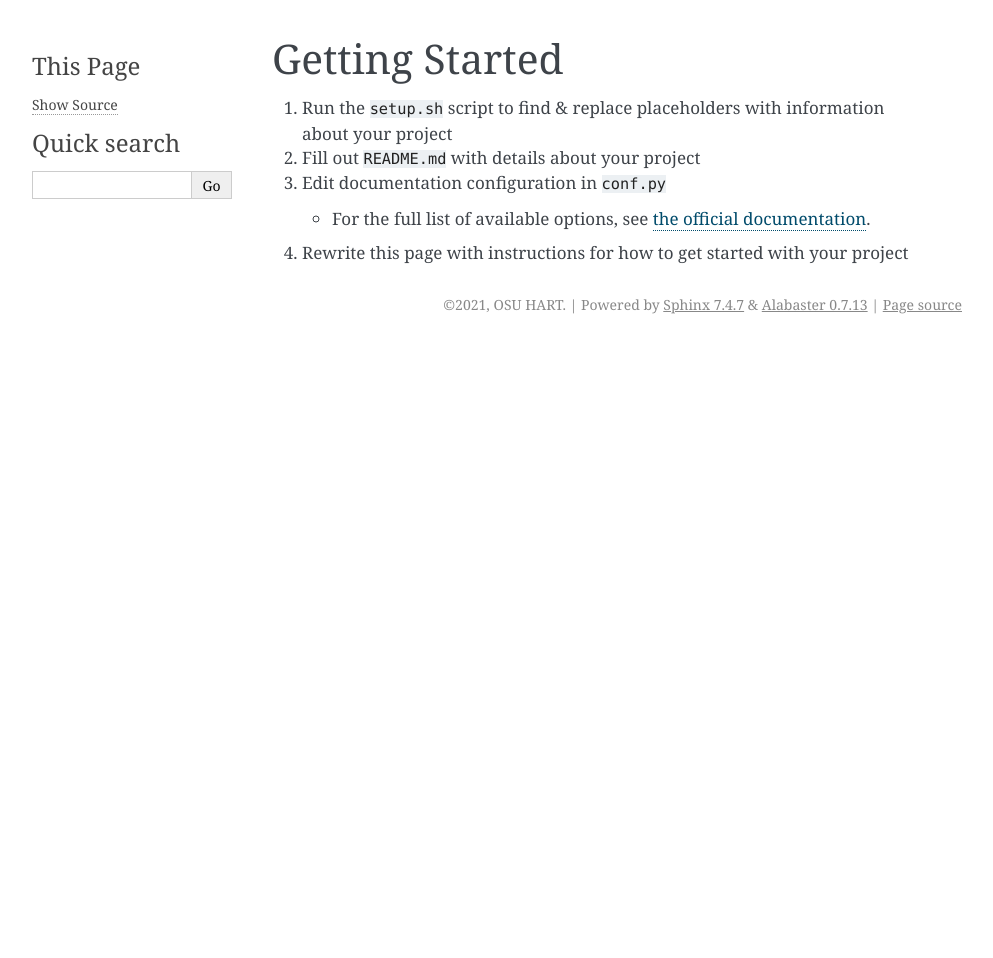
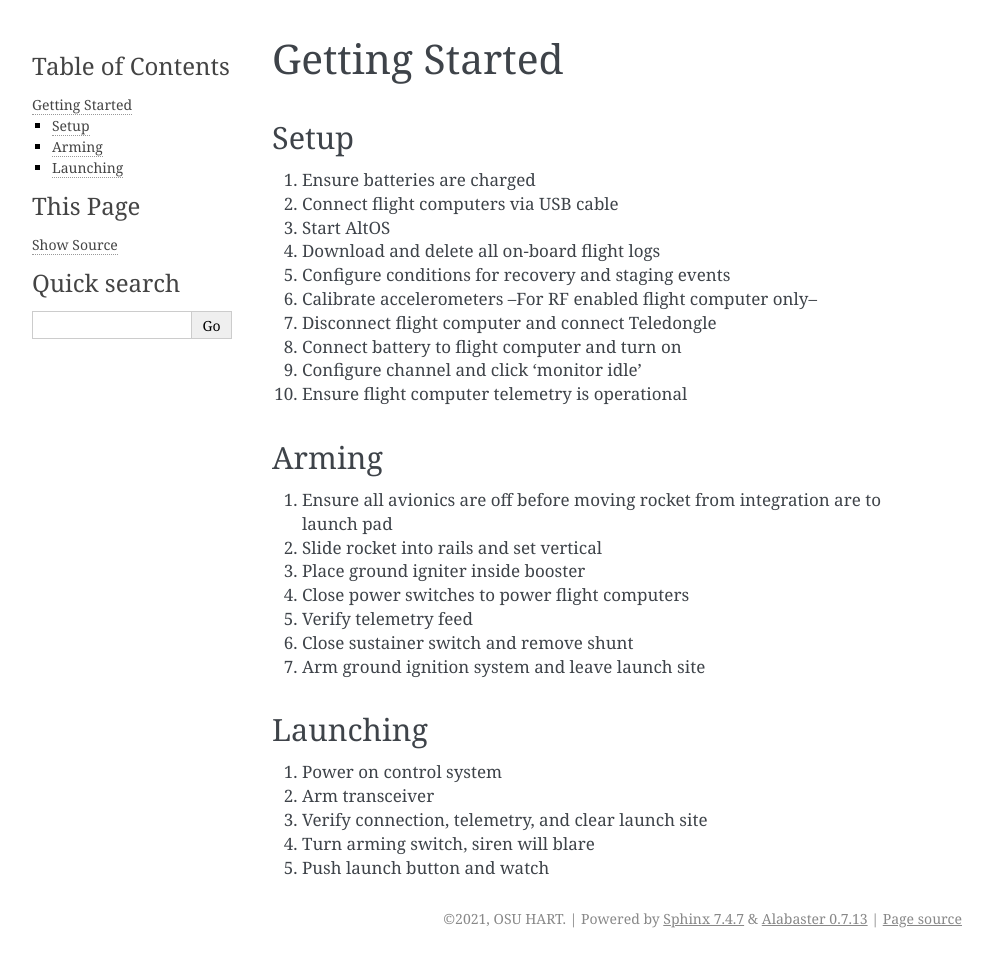
Before and after one commit to HART-Avionics/OSU-HART-Commercial-Avionics, a Sphinx documentation site: the page built from docs/getting_started.md, in a window 1280 px wide. Shown: the whole page, without its empty margins (148-1141 px from the left). Built offline with Sphinx 7.4.7, drawn with Linux system fonts in a browser that asks for light colours; before the commit the page ends 900 px from its top, so only the background shows below that.

Commit message:
Updated info

```diff
--- a/docs/getting_started.md
+++ b/docs/getting_started.md
@@ -1,9 +1,33 @@
 Getting Started
 ================
-1. Run the `setup.sh` script to find & replace placeholders with information about your project
-2. Fill out `README.md` with details about your project
-3. Edit documentation configuration in `conf.py`
-    - For the full list of available options, see [the official documentation][Sphinx-docs].
-4. Rewrite this page with instructions for how to get started with your project
+
+### Setup
+1. Ensure batteries are charged
+2. Connect flight computers via USB cable
+3. Start AltOS
+4. Download and delete all on-board flight logs
+5. Configure conditions for recovery and staging events
+6. Calibrate accelerometers
+--For RF enabled flight computer only--
+7. Disconnect flight computer and connect Teledongle
+8. Connect battery to flight computer and turn on
+9. Configure channel and click 'monitor idle'
+10. Ensure flight computer telemetry is operational
+
+### Arming
+1. Ensure all avionics are off before moving rocket from integration are to launch pad
+2. Slide rocket into rails and set vertical
+3. Place ground igniter inside booster
+4. Close power switches to power flight computers
+5. Verify telemetry feed
+6. Close sustainer switch and remove shunt
+7. Arm ground ignition system and leave launch site
+
+### Launching
+1. Power on control system
+2. Arm transceiver
+3. Verify connection, telemetry, and clear launch site
+4. Turn arming switch, siren will blare
+5. Push launch button and watch
 
 [Sphinx-docs]: https://www.sphinx-doc.org/en/master/usage/configuration.html "Sphinx Docs"
```
Also changed, not shown: docs/download.md (+5 -0 lines), docs/introduction.md (+1 -1 lines), docs/overview.md (+7 -3 lines).
